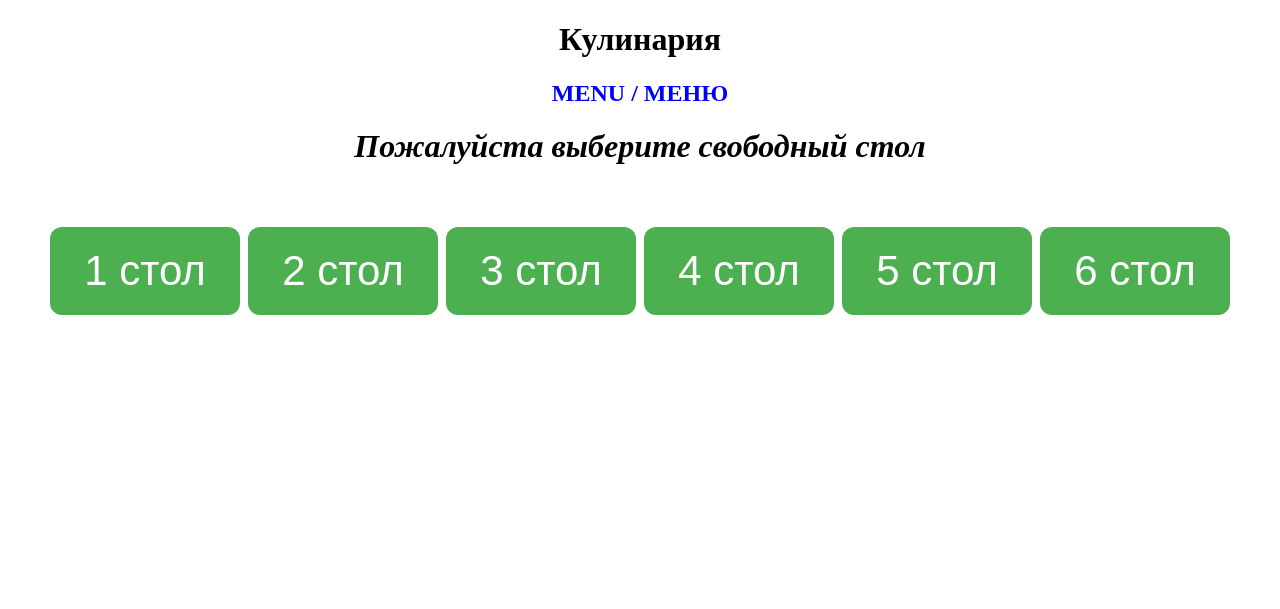
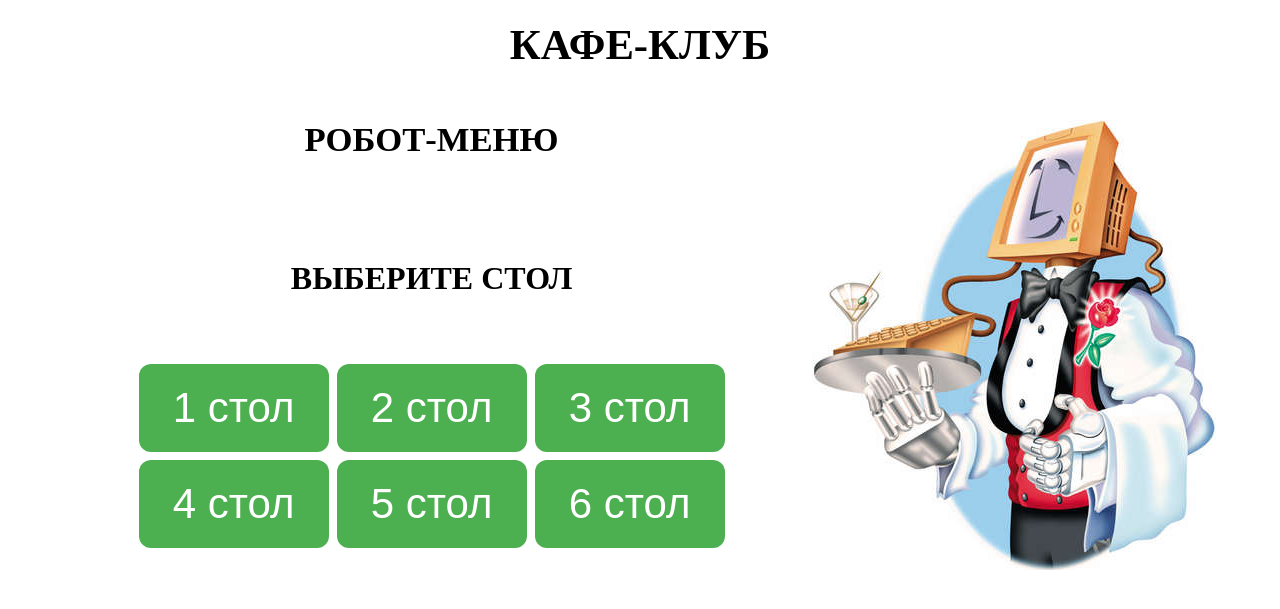
Before and after one commit to max13033/menu, a PHP site: page / in a window 1280 px wide. Shown: the top 609 px of the page. Run offline with PHP 8.4, Linux system fonts and the light colour scheme.

Commit message:
ready with tables

```diff
--- a/css/style.css
+++ b/css/style.css
@@ -472,7 +472,6 @@ box-shadow:         0px 0px 3px 0px rgba(50, 50, 50, 0.75);
 
 /*  =================     От Максима      =====================   */
 
-
 #cont{
 	position: absolute;
 	min-width: 500px;
--- /dev/null
+++ b/css/style_tables.css
@@ -0,0 +1,59 @@
+body{
+  margin: 0;
+}
+.button_t{
+  background-color: #4CAF50; /* Green */
+  border: none;
+  width: 190px;    /*  ширина кнопки  */
+  color: white;
+  padding: 20px;
+  text-align: center;
+  text-decoration: none;
+  display: inline-block;
+  font-size: 42px;        /* размер шрифта */
+  margin: 4px 2px;
+  cursor: pointer;
+  border-radius: 12px;
+
+}
+.grid{
+  width: 90%;
+  margin: auto;
+  display: grid;
+  /*background-color: #ddffff;*/
+  grid-template-columns: 3fr 1fr;
+  grid-template-rows: 1fr 1fr 1fr 2fr;
+  grid-gap: 1vw;
+  grid-template-areas:
+  "cafe cafe"
+  "robot photo"
+  "choose photo"
+  "tables photo";
+  text-align: center;
+}
+.grid div{
+  /*background-color: #ffdddf;*/
+}
+.cafe{
+  grid-area: cafe;
+  font-size: 32pt;
+  padding-top: 20px;
+  font-weight: bold;
+}
+.robot{
+  grid-area: robot;
+  font-size: 26pt;
+  font-weight: bold;
+}
+.choose{
+  grid-area: choose;
+  font-size: 24pt;
+  padding-top: 20px;
+  font-weight: bold;
+}
+.tables{
+  grid-area: tables;
+}
+.photo{
+  grid-area: photo;
+}
--- a/index.php
+++ b/index.php
@@ -1,44 +1,49 @@
 <!DOCTYPE html>
 <html>
 <head>
-<style>
-.button {
-  background-color: #4CAF50; /* Green */
-  border: none;
-  width: 190px;    /*  ширина кнопки  */
-  color: white;
-  padding: 20px;
-  text-align: center;
-  text-decoration: none;
-  display: inline-block;
-  font-size: 42px;        /* размер шрифта */
-  margin: 4px 2px;
-  cursor: pointer;
-  border-radius: 12px;
+  <meta http-equiv="Content-Type" content="text/html; charset=UTF-8">
+  <link rel="icon" href="favicon.ico" type="image/x-icon" />
+  <link rel="shortcut icon" href="favicon.ico" type="image/x-icon" />
+  <title> Меню </title>
+  <link href="css/style_tables.css"  type="text/css" rel="stylesheet">
+</head>
 
-}
-
-</style>
-</head>
 <body>
 
-<h1><center>Кулинария<center></h1>
-<h2 style="color:blue;"><center>MENU / МЕНЮ <center></h2>
-<h1><center><i>Пожалуйста выберите свободный стол</i><center></h1>
-<br>
-<br>
-<div style="text-align: center;">
-<form>
+<div class = "grid">
 
-	<button name = "table_num" formmethod = "GET" formaction="main.php" value = "1" class="button">1 стол</button>
-  <button name = "table_num" formmethod = "GET" formaction="main.php" value = "2" class="button">2 стол</button>
-  <button name = "table_num" formmethod = "GET" formaction="main.php" value = "3" class="button">3 стол</button>
-  <button name = "table_num" formmethod = "GET" formaction="main.php" value = "4" class="button">4 стол</button>
-  <button name = "table_num" formmethod = "GET" formaction="main.php" value = "5" class="button">5 стол</button>
-  <button name = "table_num" formmethod = "GET" formaction="main.php" value = "6" class="button">6 стол</button>  <br>
+  <div class = "cafe">
+      КАФЕ-КЛУБ
+  </div>
+
+  <div class = "robot">
+    РОБОТ-МЕНЮ
+  </div>
+
+  <div class = "choose">
+    ВЫБЕРИТЕ СТОЛ
+  </div>
+
+  <div class = "tables">
+    <form>
+
+      <button name = "table_num" formmethod = "GET" formaction="main.php" value = "1" class="button_t">1 стол</button>
+      <button name = "table_num" formmethod = "GET" formaction="main.php" value = "2" class="button_t">2 стол</button>
+      <button name = "table_num" formmethod = "GET" formaction="main.php" value = "3" class="button_t">3 стол</button><br>
+      <button name = "table_num" formmethod = "GET" formaction="main.php" value = "4" class="button_t">4 стол</button>
+      <button name = "table_num" formmethod = "GET" formaction="main.php" value = "5" class="button_t">5 стол</button>
+      <button name = "table_num" formmethod = "GET" formaction="main.php" value = "6" class="button_t">6 стол</button>
 
 
-</form>
+    </form>
+
+  </div>
+
+  <div class="photo">
+    <img src = "img/robot.jpg" alt = "robot">
+  </div>
+
 </div>
+
 </body>
 </html>
```
Also changed, not shown: ТЗ.jpeg (deleted).
